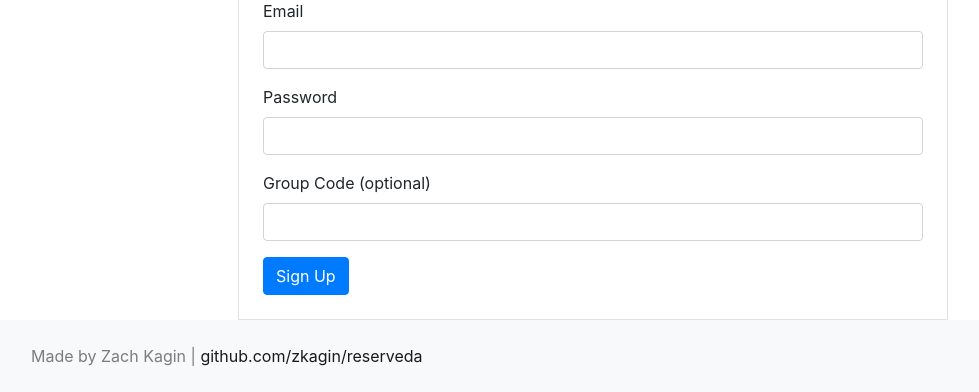
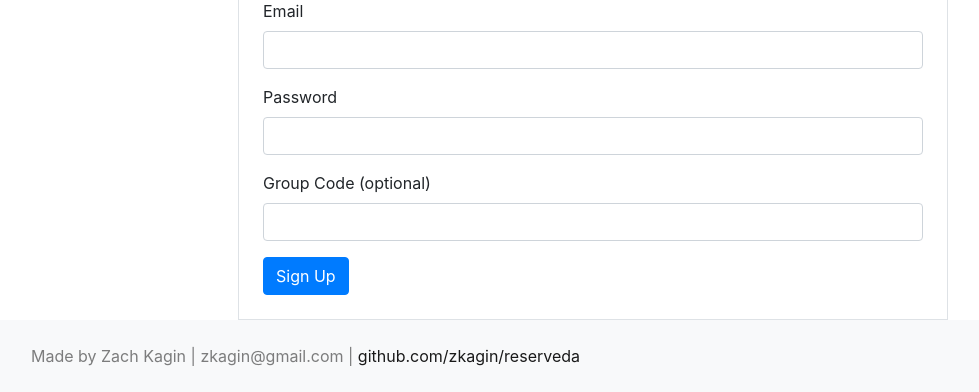
Before and after one commit to zkagin/reserveda, a Flask app: page / in a window 1280 px wide. Shown: the part 411-803 px from the top of the page, without its empty margins (47-1026 px from the left). Run offline with Flask 2, Linux system fonts and the light colour scheme; some libraries are stand-ins or nearby versions.

Commit message:
add email

```diff
--- a/reserveda/templates/base.html
+++ b/reserveda/templates/base.html
@@ -40,7 +40,7 @@
       <div class="container-fluid">
         <div class="container text-center p-2">
           <span class="navbar-text">
-            Made by Zach Kagin |
+            Made by Zach Kagin | zkagin@gmail.com |
             <a href="https://github.com/zkagin/reserveda" target="_new">
               github.com/zkagin/reserveda
             </a>
```
